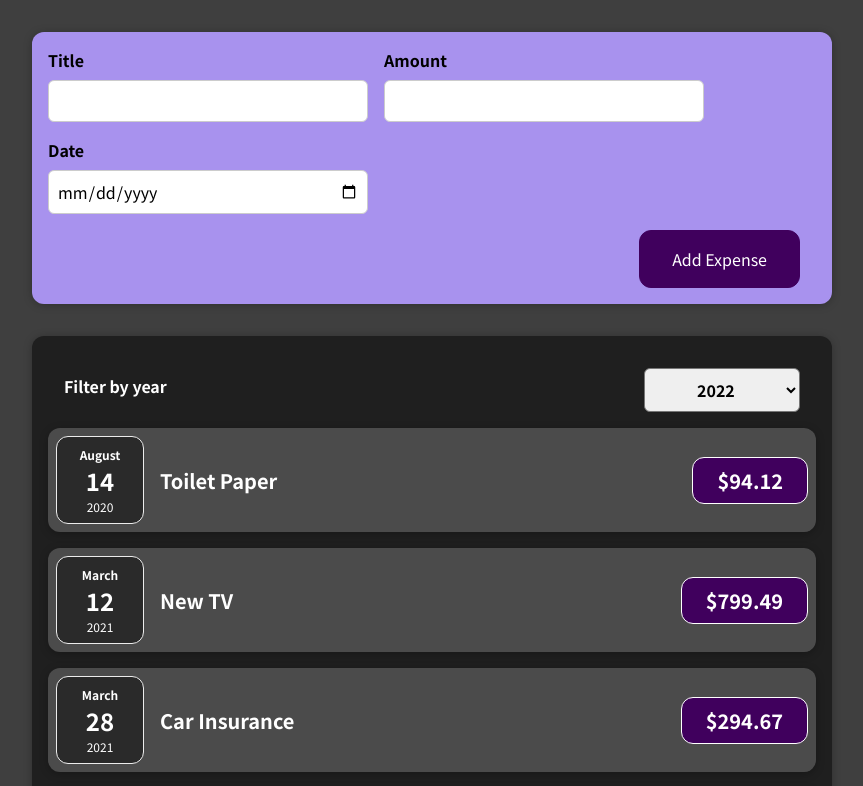
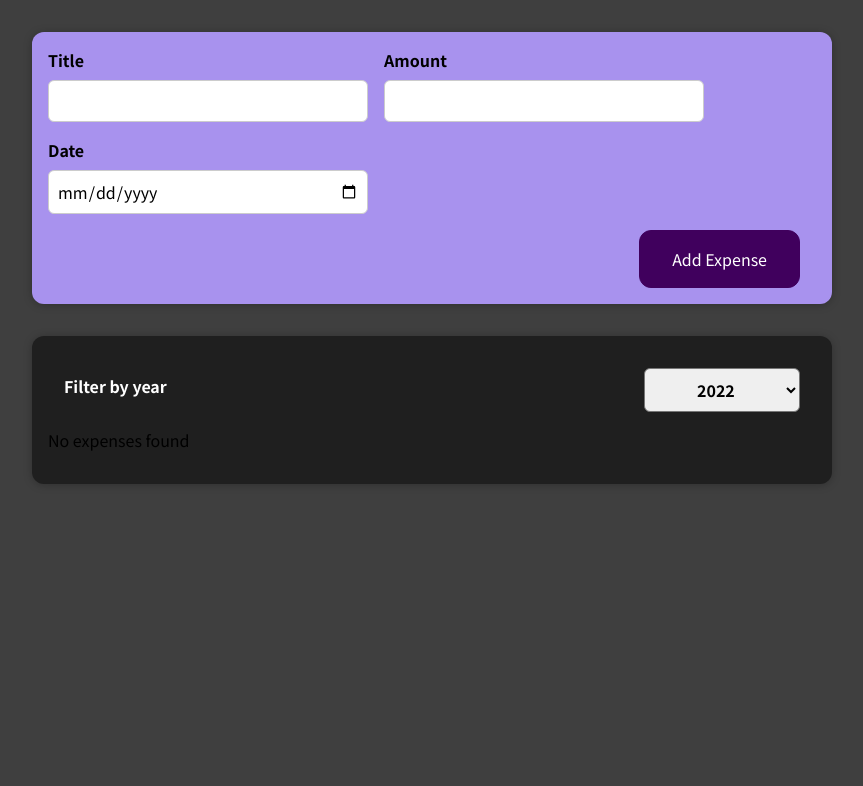
Before and after one commit to CyberManMatt/expense-tracker, a React (Create React App) app: page / in a window 1280 px wide. Shown: the top 786 px of the page, without its empty margins (208-1071 px from the left). Built offline with nearby package versions, Linux system fonts and the light colour scheme.

Commit message:
Fixed the filter feature

```diff
--- a/src/components/Expenses/ExpenseDisplay.js
+++ b/src/components/Expenses/ExpenseDisplay.js
@@ -14,12 +14,23 @@ export function ExpenseDisplay (props) {
         setDate(date)
     }
 
+    // Filter function to filter the year. Returns a filtered array based on the selected year in the filter year dropdown
+    const filteredExpenses = props.items.filter(e => {
+        return e.date.getFullYear().toString() === enteredDate;
+    })
+
     return (
         <div>
             <Card className="expenses">
                 <ExpenseFilter default={enteredDate} onChangeDate={dateHandler} />
                 {/* Render ExpenseItem component for each expense object in the array in App.js  */}
-                {props.items.map(e => <ExpenseItem key={e.id} title={e.title} amount={e.amount} date={e.date} />)}
+                {/*
+                    If the filtered list has a length of 0, display a message stating there are no expenses,
+                    otherwise output the list of ExpenseItem objects
+                */}
+                {filteredExpenses.length === 0 ?
+                    (<p>No expenses found</p>) :
+                    filteredExpenses.map(e => <ExpenseItem key={e.id} title={e.title} amount={e.amount} date={e.date} />)}
             </Card>
         </div>
     );
```
